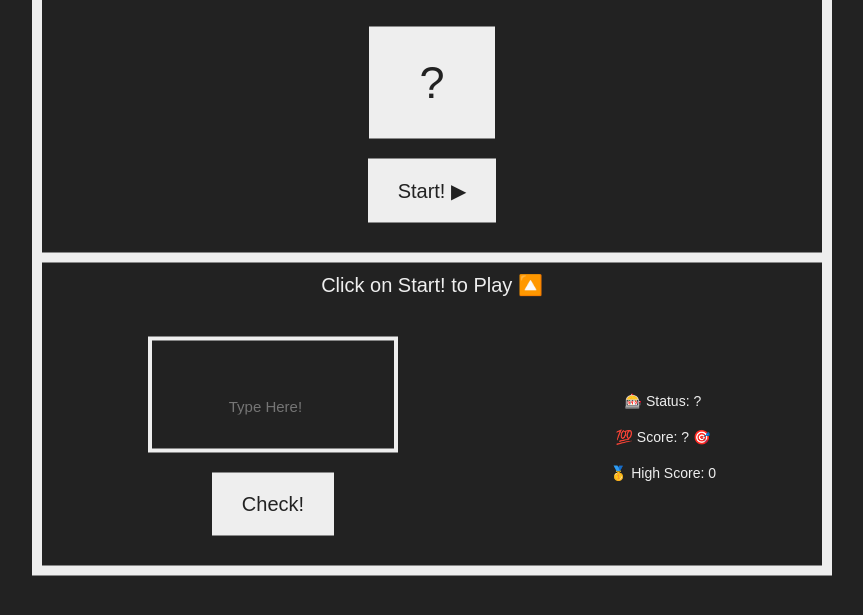
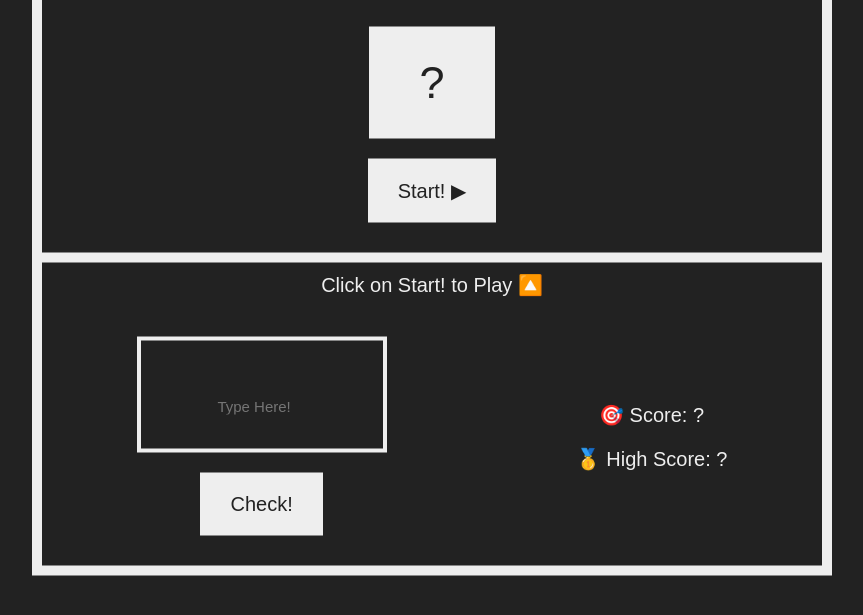
Before and after one commit to Sagar-Singh-Rawat/Guess-My-Number-Game, a plain HTML site: page index.html in a window 1280 px wide. Shown: the part 165-780 px from the top of the page, without its empty margins (208-1071 px from the left). Drawn offline with Linux system fonts and the light colour scheme; files whose address does not match are found by name.

Commit message:
Updated Html , CSS & JavaScript
Added code for when player losses and removed unnecessary code

```diff
--- a/css/style.css
+++ b/css/style.css
@@ -112,4 +112,12 @@ button {
 }
 .input-box::placeholder {
   font-size: 1.5rem;
+}
+
+.high-score-label {
+  font-size: 2rem;
+}
+
+.score-label {
+  font-size: 2rem;
 }/*# sourceMappingURL=style.css.map */
--- a/index.html
+++ b/index.html
@@ -32,9 +32,12 @@
             <button class="btn btn-check">Check!</button>
           </div>
           <div class="container">
-            <p>🎰 Status: <span class="score-status">?</span></p>
-            <p>💯 Score: <span class="score-number">? 🎯</span></p>
-            <p>🥇 High Score: <span class="high-score-number">0</span></p>
+            <p class="score-label">
+              🎯 Score: <span class="score-number">?</span>
+            </p>
+            <p class="high-score-label">
+              🥇 High Score: <span class="high-score-number">?</span>
+            </p>
           </div>
         </div>
       </section>
--- a/script.js
+++ b/script.js
@@ -25,6 +25,7 @@ const displayBtnStart = function (message) {
 const displaySecretNumber = function (message) {
     document.querySelector('.secret-number').textContent = message;
 };
+
 
 // On Click for Start, Restart & Reset Button button
 document.querySelector('.btn-start').addEventListener('click', function () {
@@ -88,6 +89,7 @@ document.querySelector('.btn-check').addEventListener
                 displaySubHeading("☠ You Lose,Start Again!");
                 displayScoreNumber(0);
                 displayBtnStart("Restart!🔂");
+                document.querySelector('body').style.backgroundColor = "#ab3030";
             }
         }
     }
```
Also changed, not shown: 1 other file.
